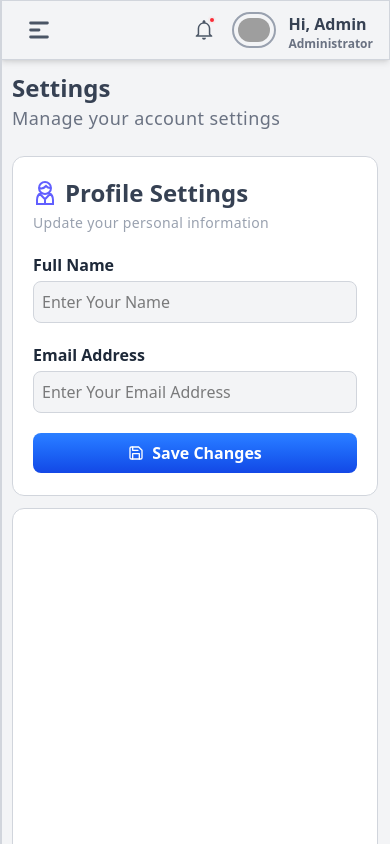
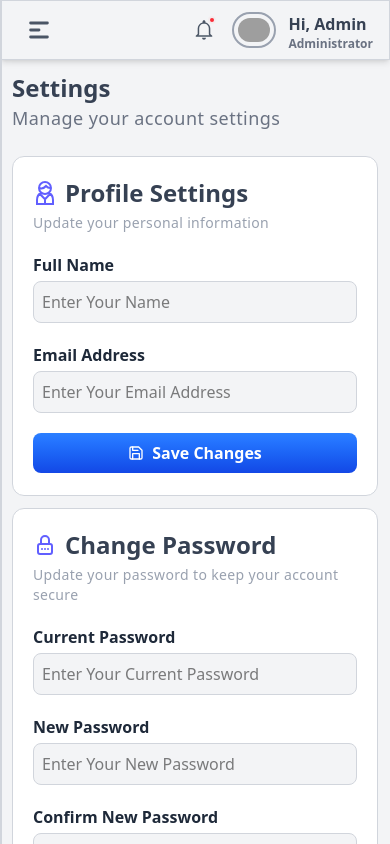
Before and after one commit to Himanshusingh00123/UniSolveX, a React (Vite) app: page /admin/setting in a window 390 px wide. Built offline with nearby package versions, Linux system fonts and the light colour scheme; grey boxes are pictures that could not be loaded.

Commit message:
i design full setting page and make it responsive

```diff
--- a/src/Components/Admin/Setting.jsx
+++ b/src/Components/Admin/Setting.jsx
@@ -1,6 +1,7 @@
 import { GrUserManager } from "react-icons/gr";
 import { FiSave } from "react-icons/fi";
 import { useState } from "react";
+import { TbLockPassword } from "react-icons/tb";
 
 const Setting = () => {
   const [bg, setBg] = useState(true);
@@ -16,7 +17,10 @@ const Setting = () => {
         </p>
       </div>
 
-      <div className="bg-white border border-gray-300 -mt-5 sm:mt-0 rounded-xl p-5 sm:w-7/12 h-85">
+      {/*
+-------------------------------------------------------------------------profile section--------------------------------------- */}
+
+      <div className="bg-white border border-gray-300 -mt-5 sm:mt-0 rounded-xl sm:p-6 p-5 sm:w-7/12 h-85">
         <form className="grid gap-1 h-2/12">
           <h1 className="text-2xl text-gray-700 font-semibold flex items-center gap-2">
             <GrUserManager className="text-indigo-500" />
@@ -60,7 +64,62 @@ const Setting = () => {
         </form>
       </div>
 
-      <div className="bg-white border border-gray-300 rounded-xl sm:mt-4 mt-2 sm:w-7/12 h-120"></div>
+      {/* ----------------------------------------------------------password section------------------------------------------ */}
+
+      <div className="bg-white border border-gray-300 rounded-xl sm:mt-4 mt-2 sm:p-6 p-5 sm:w-7/12 h-114 sm:h-110">
+        <form className="grid gap-1 h-2/12">
+          <h1 className="text-2xl text-gray-700 font-semibold flex items-center gap-2">
+            <TbLockPassword className="text-indigo-500" />
+            Change Password
+          </h1>
+          <p className="text-sm  text-gray-400 font-medium tracking-wide">
+            Update your password to keep your account secure
+          </p>
+
+          <label className="text-base text-gray-800 font-semibold mt-4">
+            Current Password
+          </label>
+          <input
+            className="border border-gray-300 rounded-lg
+                      p-2 bg-gray-100 focus:outline-blue-500 focus:outline-2"
+            type="password"
+            placeholder="Enter Your Current Password"
+            required
+          />
+
+          <label className="text-base text-gray-800 font-semibold mt-4">
+            New Password
+          </label>
+          <input
+            className="border border-gray-300 rounded-lg
+                      p-2 bg-gray-100 focus:outline-blue-500 focus:outline-2"
+            type="password"
+            placeholder="Enter Your New Password"
+            required
+          />
+
+          <label className="text-base text-gray-800 font-semibold mt-4">
+            Confirm New Password
+          </label>
+          <input
+            className="border border-gray-300 rounded-lg
+                      p-2 bg-gray-100 focus:outline-blue-500 focus:outline-2"
+            type="password"
+            placeholder="Confirm Your New Password"
+            required
+          />
+
+          <button
+            onClick={() => setBg(!bg)}
+            className={`${bg ? "bg-linear-to-b from-blue-500 to-blue-700" : "bg-linear-to-b from-blue-400 to-blue-600"}
+             text-white font-semibold sm:w-4/12 hover:from-blue-600 hover:to-blue-800
+               px-3.5 py-2.5 flex items-center justify-center gap-2 cursor-pointer rounded-lg mt-4`}
+          >
+            <TbLockPassword className="text-lg" />
+            Change Password
+          </button>
+        </form>
+      </div>
     </div>
   );
 };
```
